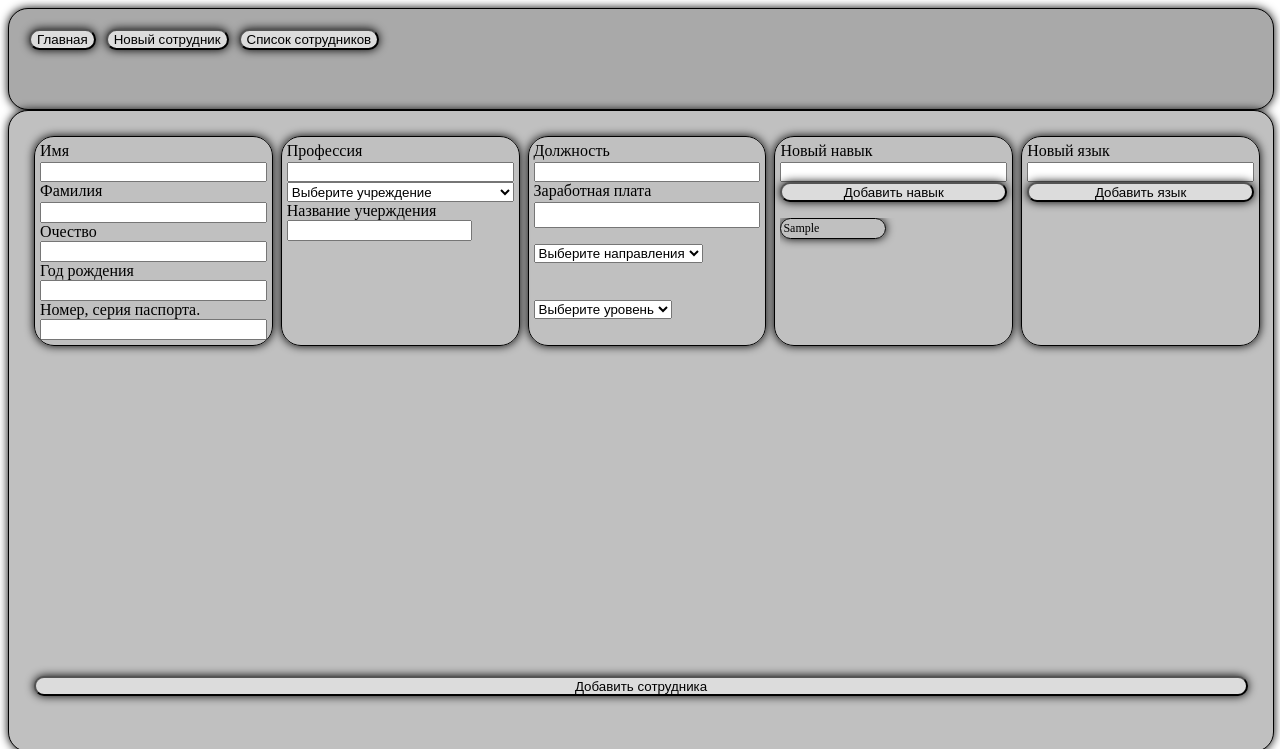
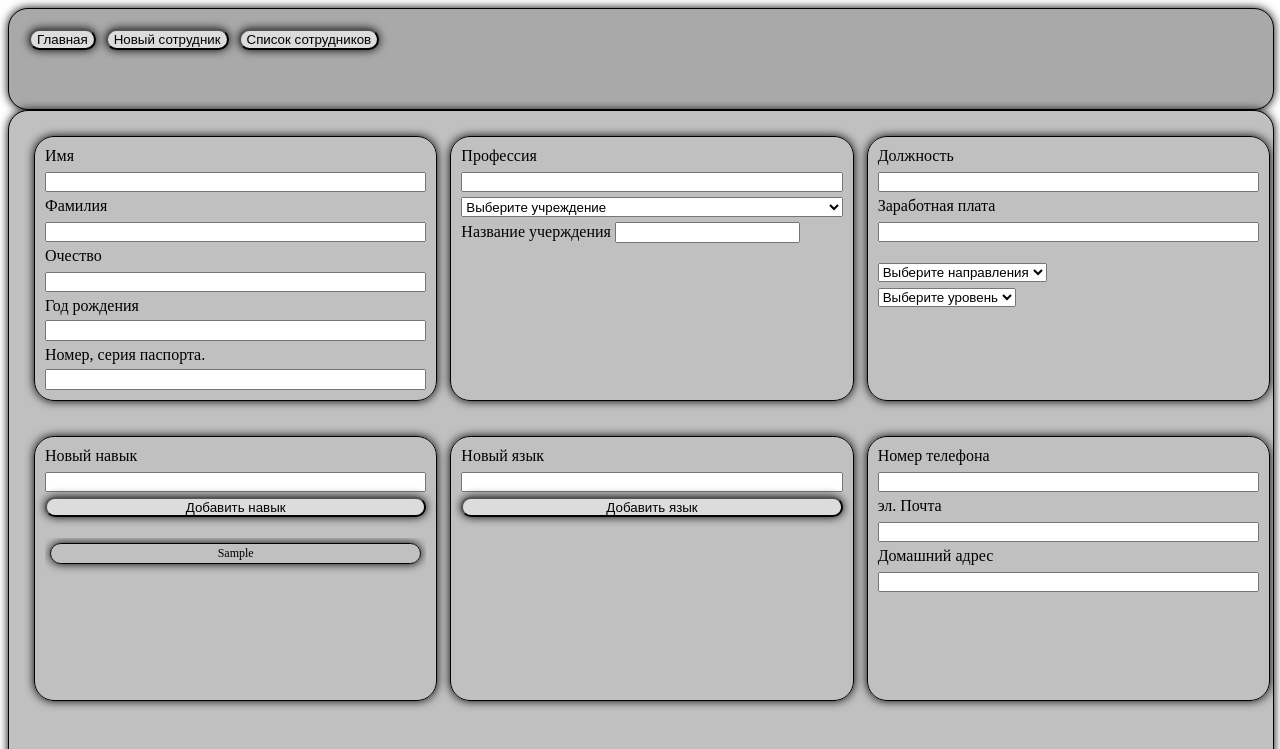
Before and after one commit to Avazkhon/Personal-Manager, a website: page public/form.html in a window 1280 px wide. Both pictures are taken after typing "Sample" into the empty fields and a click on the button "Добавить навык". Shown: the top 749 px of the page. Drawn offline with Linux system fonts and the light colour scheme.

Commit message:
Add contact

```diff
--- a/public/form.html
+++ b/public/form.html
@@ -90,6 +90,14 @@
 
 						</ul>
 					</div>
+					<div class="contact">
+							<label for="numberPhon">Номер телефона</label>
+						<input type="number" id="numberPhon" name="numberPhon">
+							<label for="mail">эл. Почта</label>
+						<input type="text" id="mail" name="mail">
+							<label for="homeAddress">Домашний адрес</label>
+						<input type="text" id="homeAddress" name="homeAddress">
+					</div>
 				</div>
 				<div>
 					<input id="newPersonal" class="btn" type="submit" value="Добавить сотрудника">
--- a/public/javaScript/Form.js
+++ b/public/javaScript/Form.js
@@ -25,7 +25,7 @@ function newScils () {
 	// если стока не пуста
 	if(scil !== '') {
 		// то отобразить
-		document.getElementById('listScils').innerHTML += `<li class='liscil' name='${scil}'>${scil}</li>`;
+		document.getElementById('listScils').innerHTML += `<li class='liScil' name='${scil}'>${scil}</li>`;
 		// удалить содержимое
 		document.getElementById('scil').value = '';
 		obj.scils.push(scil);
--- a/public/javaScript/personalList.js
+++ b/public/javaScript/personalList.js
@@ -105,9 +105,9 @@ function getCard(id){
     return(
         `<div class="contact">
            <h3>Контакты</h3>
-          <div class="getCard" ><h5>Телефон</h5><div></div></div>
-          <div class="getCard" ><h5>эл. Почта</h5><div></div></div>
-          <div class="getCard" ><h5>Домашний адрес</h5><div></div></div>
+          <div class="getCard" ><h5>Телефон</h5><div>${personals[index].user.numberPhon}</div></div>
+          <div class="getCard" ><h5>эл. Почта</h5><div>${personals[index].user.mail}</div></div>
+          <div class="getCard" ><h5>Домашний адрес</h5><div>${personals[index].user.homeAddress}</div></div>
         </div>`
       )
   }
--- a/public/style/form.css
+++ b/public/style/form.css
@@ -5,42 +5,39 @@
 
 #formInner {
 	display: grid;
-	grid-template-columns: 1fr 1fr 1fr 1fr 1fr;
+	grid-template-columns: 1fr 1fr 1fr;
 	grid-template-rows: 1fr 1fr;
 	width: 100%;
-	grid-gap: 20px;
+	grid-gap: 35px;
 }
 
 
-.name, .profession, .positionPersonal, .positionPersonal, .scils, .programmingLanguages {
+.name, .profession, .positionPersonal, .positionPersonal, .scils, .programmingLanguages, .contact {
 	display: grid;
-	grid-template-rows:  20px 20px 20px;
+	grid-template-rows:  20px 20px 20px 20px 20px 20px;
+	grid-row-gap: 5px;
 	width: 100%;
 	border: 1px solid;
 	border-radius: 20px;
 	box-shadow: 0 0 10px rgba(0,0,0,5);
-	padding: 5px;
+	padding: 10px;
 
 }
 
+#homeAddress {
 
-#listLangulares {
-	overflow: auto;
-	width: 100px;
-	height: 100px
 }
 
 /*all*/
-#listScils, #listLangulares {
+#listScils, #listLangulares{
 	overflow: auto;
-	width: 100px;
-	height: 100px;
+	height: 150px;
+	padding: 5px;
 }
 
-.liscil, .listLangulares{
-	margin-left: -40px;
+.liScil, .listLangulares{
 	font-size: 12px;
-	width: 100px;
+	text-align: center;
 	padding: 2px;
 	border: 1px solid;
 	border-radius: 20px;
--- a/public/style/personalList.css
+++ b/public/style/personalList.css
@@ -112,6 +112,7 @@ h5 {
 	grid-template-columns: 1fr 1fr ;
 	grid-gap: 10px;
 	overflow: hidden;
+	padding: 5px;
 
 }
 
```
